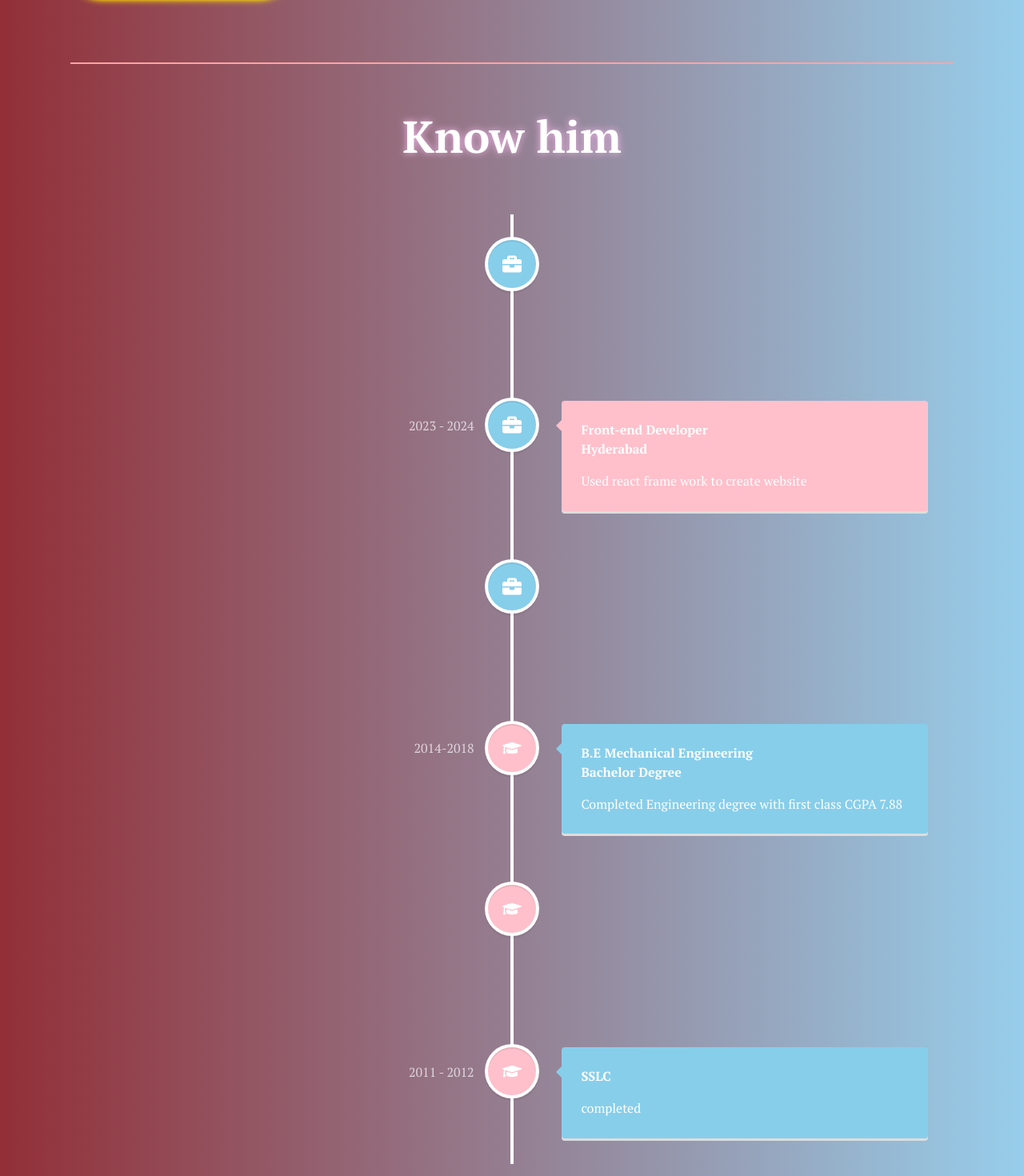
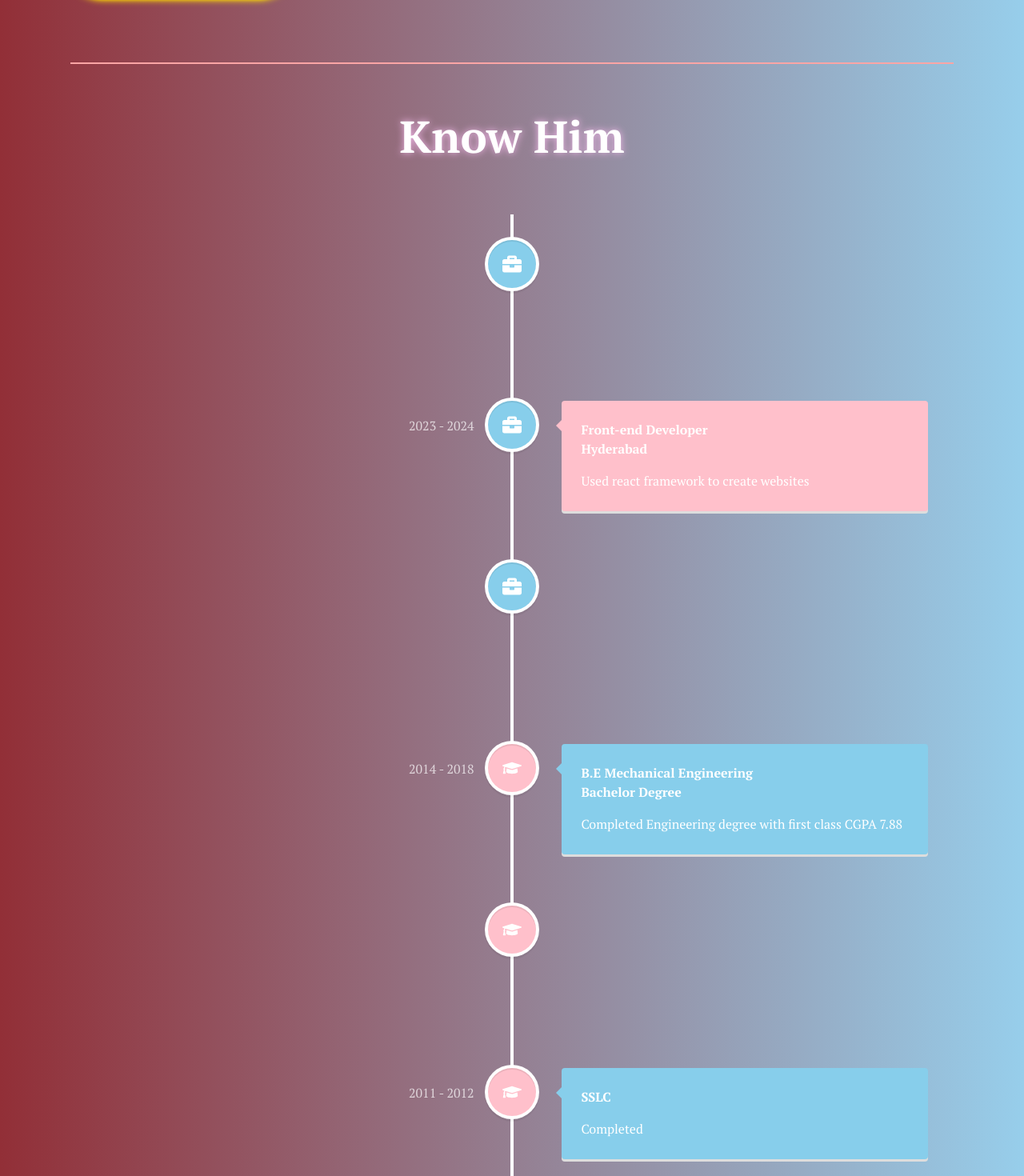
Before and after one commit to Smrd1104/portfolio, a React (Create React App) app: page / in a window 1280 px wide. Shown: the part 580-2050 px from the top of the page at 80% size. Built offline with nearby package versions, Linux system fonts and the light colour scheme; a web font is replaced by a local one.

Commit message:
date color

```diff
--- a/src/components/About.js
+++ b/src/components/About.js
@@ -8,6 +8,7 @@ const timelineData = [
     {
         type: 'work',
         date: '2024 - present',
+        dateColor: '#fff', // Add date color
         title: 'Web Developer',
         subtitle: 'Tamil Nadu',
         description: 'React Developer ',
@@ -16,24 +17,25 @@ const timelineData = [
     {
         type: 'work',
         date: '2023 - 2024',
+        dateColor: '#fff', // Add date color
         title: 'Front-end Developer',
         subtitle: 'Hyderabad',
-        description: 'Used react frame work to create website',
+        description: 'Used react framework to create websites',
         icon: <WorkIcon />,
     },
     {
         type: 'work',
         date: '2022 - 2023',
+        dateColor: '#fff', // Add date color
         title: 'Data Extract Analyst',
-        subtitle: 'Villupuram,Tamil Nadu',
-        description: 'User data analyst through the correct data to website',
+        subtitle: 'Villupuram, Tamil Nadu',
+        description: 'Analyzed data and ensured accuracy for website integration',
         icon: <WorkIcon />,
     },
-
-
     {
         type: 'education',
-        date: '2014-2018',
+        date: '2014 - 2018',
+        dateColor: '#fff', // Add date color
         title: 'B.E Mechanical Engineering',
         subtitle: 'Bachelor Degree',
         description: 'Completed Engineering degree with first class CGPA 7.88',
@@ -42,26 +44,29 @@ const timelineData = [
     {
         type: 'education',
         date: '2012 - 2014',
-        title: 'Higher Secondary School ',
+        dateColor: '#fff', // Add date color
+        title: 'Higher Secondary School',
         subtitle: '',
-        description: 'maths,physics,chemistry,computer science course completed',
+        description: 'Maths, Physics, Chemistry, and Computer Science courses completed',
         icon: <SchoolIcon />,
     },
     {
         type: 'education',
         date: '2011 - 2012',
-        title: 'SSLC  ',
+        dateColor: '#fff', // Add date color
+        title: 'SSLC',
         subtitle: '',
-        description: 'completed',
+        description: 'Completed',
         icon: <SchoolIcon />,
     },
-
 ];
 
 const Timeline = () => {
     return (
-       <div  className='md:px-0 px-10 container mx-auto'>
-       <h1 id='about' className='text-[3.5rem] text-center font-bold text-white drop-shadow-header -mt-24 pb-14 '>Know him</h1>
+        <div className="md:px-0 px-10 container mx-auto">
+            <h1 id="about" className="text-[3.5rem] text-center font-bold text-white drop-shadow-header -mt-24 pb-14">
+                Know Him
+            </h1>
             <VerticalTimeline>
                 {timelineData.map((item, index) => (
                     <VerticalTimelineElement
@@ -71,13 +76,13 @@ const Timeline = () => {
                             item.type === 'work'
                                 ? { background: 'pink', color: '#fff' }
                                 : item.type === 'education'
-                                    ? { background: 'skyblue', color: '#fff' }
-                                    : {}
+                                ? { background: 'skyblue', color: '#fff' }
+                                : {}
                         }
                         contentArrowStyle={
-                            item.type !== 'star' ? { borderRight: `7px  solid ${item.type === 'work' ? 'pink' : 'skyblue'}` } : {}
+                            item.type !== 'star' ? { borderRight: `7px solid ${item.type === 'work' ? 'pink' : 'skyblue'}` } : {}
                         }
-                        date={item.date}
+                        date={<span style={{ color: item.dateColor }}>{item.date}</span>} // Add dynamic date color
                         iconStyle={{
                             background: item.type === 'work' ? 'skyblue' : item.type === 'education' ? 'pink' : 'rgb(255, 255, 255)',
                             color: 'white',
@@ -90,8 +95,8 @@ const Timeline = () => {
                     </VerticalTimelineElement>
                 ))}
             </VerticalTimeline>
-            <Divider/>
-            </div>
+            <Divider />
+        </div>
     );
 };
 
--- a/src/components/Footer.js
+++ b/src/components/Footer.js
@@ -25,7 +25,7 @@ const Footer = () => {
                 <Divider />
             </div>
             <div className="py-5 text-center">
-                <span className="text-[#d9d9d9] md:text-[1rem] text-[1rem] font-semibold text-center"> {new Date().getFullYear()}@All rights Reserved & Affiliated to Riyas</span>
+                <span className="text-[#fff] md:text-[1rem] text-[1rem] font-semibold text-center"> {new Date().getFullYear()}@All rights Reserved & Affiliated to Riyas</span>
             </div>
         </div>
     )
```
